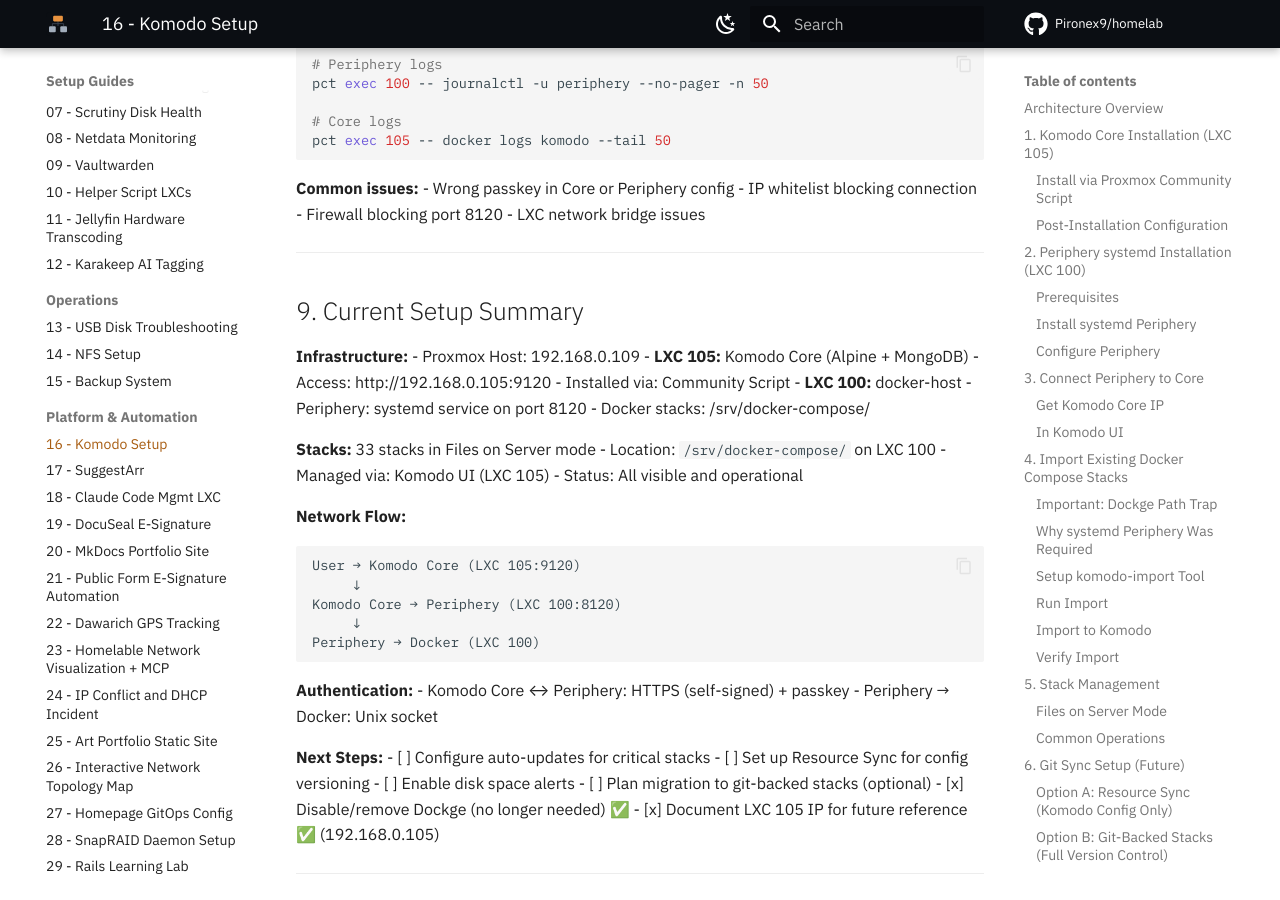
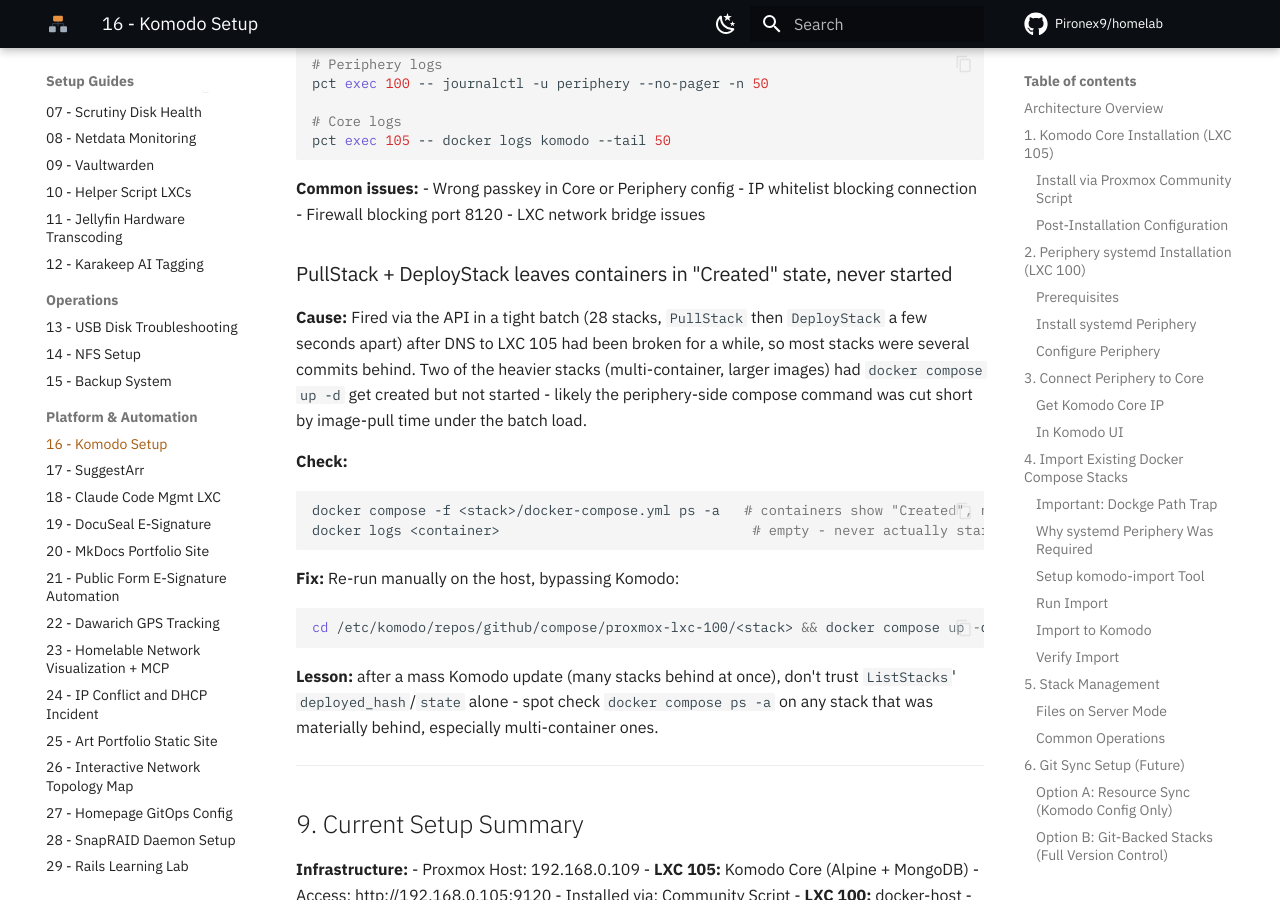
Before and after one commit to Pironex9/homelab, an MkDocs documentation site: the page built from docs/proxmox/16_Komodo_complete_setup.md, in a window 1280 px wide and 900 px high, scrolled down 10603 px. Built offline with MkDocs 1.6.1 and Material for MkDocs 9.7.7, drawn with Linux system fonts in a browser that asks for light colours; comment, search, counter and statistics services are not loaded.

Commit message:
docs: the aftermath of the mass Komodo update, once DNS to LXC 105 was restored
Both entries are consequences of the same outage. With git fetch broken,
stacks sat months behind, so the catch-up run surfaced two failures worth
recording:

- PullStack + DeployStack fired in a tight batch left two heavier stacks
  with containers "Created" but never started, while ListStacks still
  reported a healthy deployed_hash. Spot check docker compose ps -a after
  any mass update rather than trusting the API's view.
- dawarich's image jumped ~18 migrations ahead of its schema, so /map/v2
  500'd on a missing "posters" relation. db:migrate ran clean, no data
  loss.

Also records the dawarich.lan gap in the troubleshooting table: the LAN
Caddyfile had no block for it and APPLICATION_HOSTS did not list it.

````diff
--- a/docs/proxmox/16_Komodo_complete_setup.md
+++ b/docs/proxmox/16_Komodo_complete_setup.md
@@ -519,6 +519,23 @@
 - Firewall blocking port 8120
 - LXC network bridge issues
 
+### PullStack + DeployStack leaves containers in "Created" state, never started
+
+**Cause:** Fired via the API in a tight batch (28 stacks, `PullStack` then `DeployStack` a few seconds apart) after DNS to LXC 105 had been broken for a while, so most stacks were several commits behind. Two of the heavier stacks (multi-container, larger images) had `docker compose up -d` get created but not started - likely the periphery-side compose command was cut short by image-pull time under the batch load.
+
+**Check:**
+```bash
+docker compose -f <stack>/docker-compose.yml ps -a   # containers show "Created", not "Up"
+docker logs <container>                               # empty - never actually started
+```
+
+**Fix:** Re-run manually on the host, bypassing Komodo:
+```bash
+cd /etc/komodo/repos/github/compose/proxmox-lxc-100/<stack> && docker compose up -d
+```
+
+**Lesson:** after a mass Komodo update (many stacks behind at once), don't trust `ListStacks`' `deployed_hash`/`state` alone - spot check `docker compose ps -a` on any stack that was materially behind, especially multi-container ones.
+
 ---
 
 ## 9. Current Setup Summary
````
Also changed, not shown: docs/proxmox/22_Dawarich_GPS_Tracking_Setup.md (+2 -0 lines).
